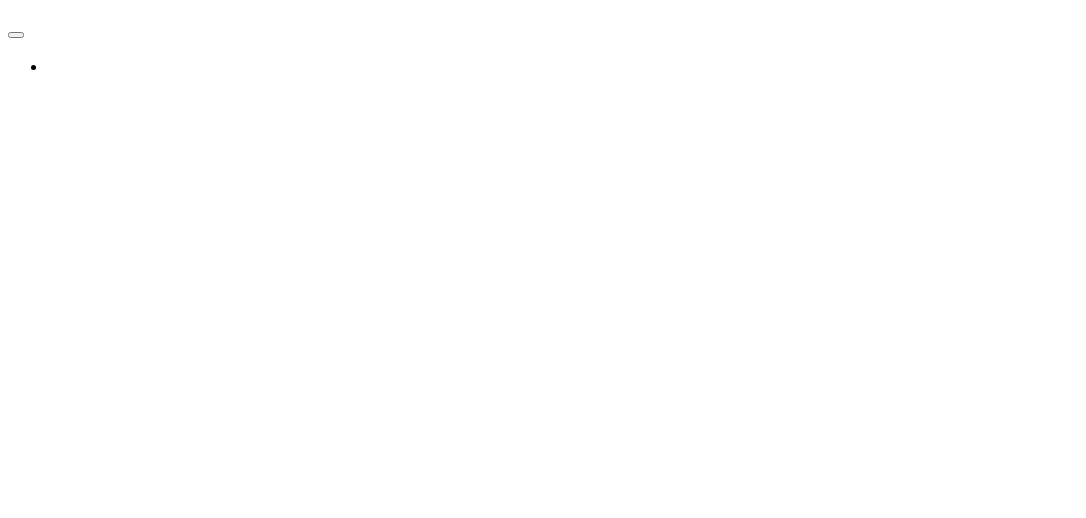
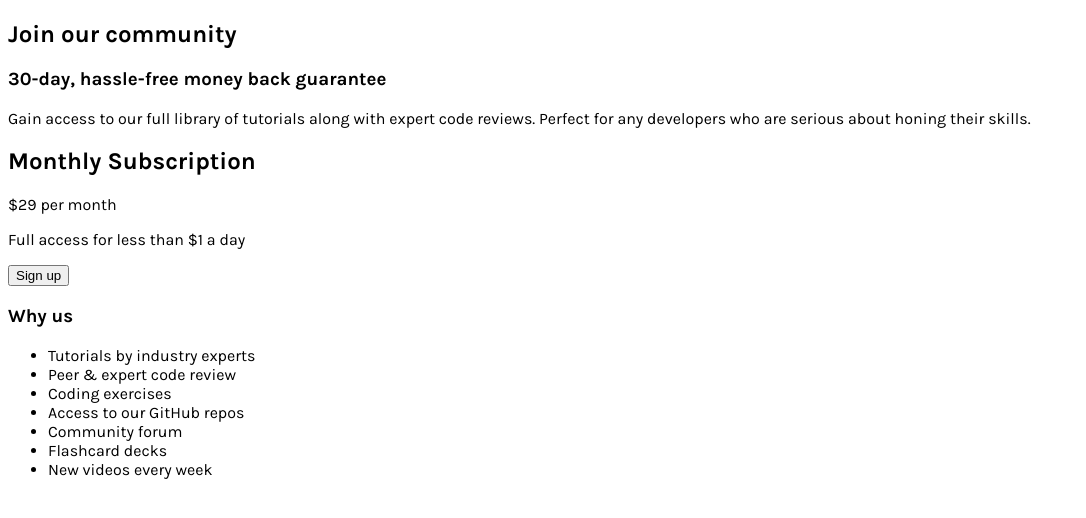
Before and after one commit to hellodeborahuk/price-grid-component, a plain HTML site: page index.html in a window 1280 px wide. Shown: the whole page, without its empty margins (0-1086 px from the left). Drawn offline with Linux system fonts and the light colour scheme.

Commit message:
Added all the copy

```diff
--- a/index.html
+++ b/index.html
@@ -22,20 +22,30 @@
   <body>
     <main>
       <div>
-        <h2></h2>
-        <h3></h3>
-        <p></p>
+        <h2>Join our community</h2>
+        <h3>30-day, hassle-free money back guarantee</h3>
+        <p>
+          Gain access to our full library of tutorials along with expert code
+          reviews. Perfect for any developers who are serious about honing their
+          skills.
+        </p>
       </div>
       <div>
-        <h2></h2>
-        <p></p>
-        <p></p>
-        <button></button>
+        <h2>Monthly Subscription</h2>
+        <p>$29 per month</p>
+        <p>Full access for less than $1 a day</p>
+        <button>Sign up</button>
       </div>
       <div>
-        <h3></h3>
+        <h3>Why us</h3>
         <ul>
-          <li></li>
+          <li>Tutorials by industry experts</li>
+          <li>Peer & expert code review</li>
+          <li>Coding exercises</li>
+          <li>Access to our GitHub repos</li>
+          <li>Community forum</li>
+          <li>Flashcard decks</li>
+          <li>New videos every week</li>
         </ul>
       </div>
     </main>
```
